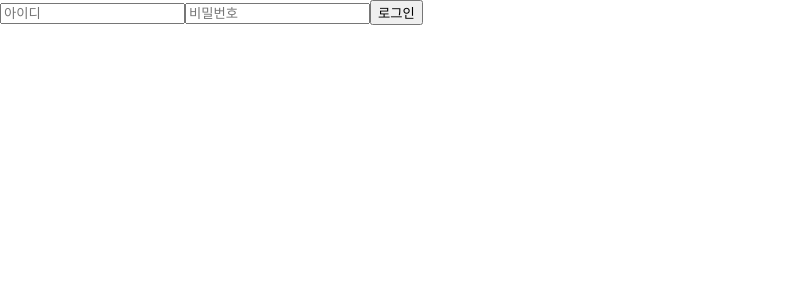
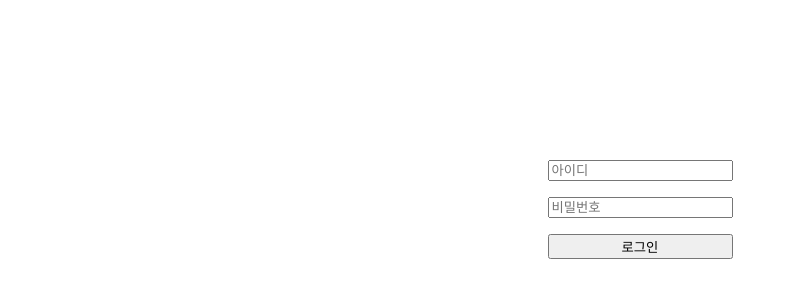
Before and after one commit to The-Universe-H-D/ant-news, a React (Create React App) app: page / in a window 1280 px wide. Shown: the top 300 px of the page, without its empty margins (0-796 px from the left). Built offline with nearby package versions, Linux system fonts and the light colour scheme.

Commit message:
LoginComponents, LoginContainers

```diff
--- a/package.json
+++ b/package.json
@@ -7,6 +7,7 @@
     "@testing-library/react": "^11.2.6",
     "@testing-library/user-event": "^12.8.3",
     "axios": "^0.21.1",
+    "node-sass": "^4.14.0",
     "react": "^17.0.2",
     "react-dom": "^17.0.2",
     "react-redux": "^7.2.3",
--- a/src/App.js
+++ b/src/App.js
@@ -1,9 +1,9 @@
-import LoginComponents from './components/LoginComponents';
+import LoginContainers from './containers/LoginContainers';
 
 function App() {
 	return (
 		<div className="App">
-			<LoginComponents />
+			<LoginContainers />
 		</div>
 	);
 }
--- /dev/null
+++ b/src/assets/scss/LoginComponents.scss
@@ -0,0 +1,13 @@
+.LoginComponents {
+	display: flex;
+	justify-content: center;
+	align-items: center;
+	padding: 10rem;
+	input {
+		display: block;
+		margin-bottom: 1rem;
+	}
+	button {
+		width: 100%;
+	}
+}
--- a/src/components/LoginComponents.js
+++ b/src/components/LoginComponents.js
@@ -1,28 +1,41 @@
 import React, { useState } from 'react';
+import '../assets/scss/LoginComponents.scss';
 
 function LoginComponents({ getUsers }) {
-	const [input, setInput] = useState('');
+	const [inputs, setInputs] = useState({
+		id: '',
+		pw: ''
+	});
+	const { id, pw } = inputs;
 	const onChange = e => {
-		const value = e.target.value;
-		const name = e.target.name;
-		setInput({
+		const { name, value } = e.target;
+		setInputs({
+			...inputs,
 			[name]: value
 		});
 	};
-	const onSubmit = getUsers => {
-		getUsers.find(user =>
-			user.userId === input.id
-				? user.userPw === input.pw
-					? alert('로그인성공')
-					: alert('비번이 다름')
-				: alert('아이디가 다름. ')
-		);
+	const onSubmit = e => {
+		e.preventDefault();
+		const users = getUsers();
+		console.log(users);
+		users.forEach(user => {
+			if (user.userId === id) {
+				if (user.userPw === pw) {
+					console.log('로그인 되었습니다.');
+					return;
+				}
+				console.log('비밀번호가 다릅니다.');
+				return;
+			}
+			console.log('아이디가 다릅니다.');
+			return;
+		});
 	};
 	return (
-		<div>
+		<div className="LoginComponents">
 			<form onSubmit={onSubmit}>
-				<input type="text" id="id" name="id" placeholder="아이디" value={input.id} onChange={onChange} />
-				<input type="password" id="pw" name="pw" placeholder="비밀번호" value={input.pw} onChange={onChange} />
+				<input type="text" id="id" name="id" placeholder="아이디" value={id} onChange={onChange} />
+				<input type="password" id="pw" name="pw" placeholder="비밀번호" value={pw} onChange={onChange} />
 				<button type="submit">로그인</button>
 			</form>
 		</div>
--- /dev/null
+++ b/src/containers/LoginContainers.js
@@ -0,0 +1,20 @@
+import React from 'react';
+import users from '../api/loginAPI';
+import LoginComponents from '../components/LoginComponents';
+
+const getUsers = () => {
+	try {
+		return users;
+	} catch (e) {
+		console.log(e);
+	}
+};
+function LoginContainers() {
+	return (
+		<div>
+			<LoginComponents getUsers={getUsers} />
+		</div>
+	);
+}
+
+export default LoginContainers;
```
Also changed, not shown: 1 other file (tests, documents, lock files or other folders).
